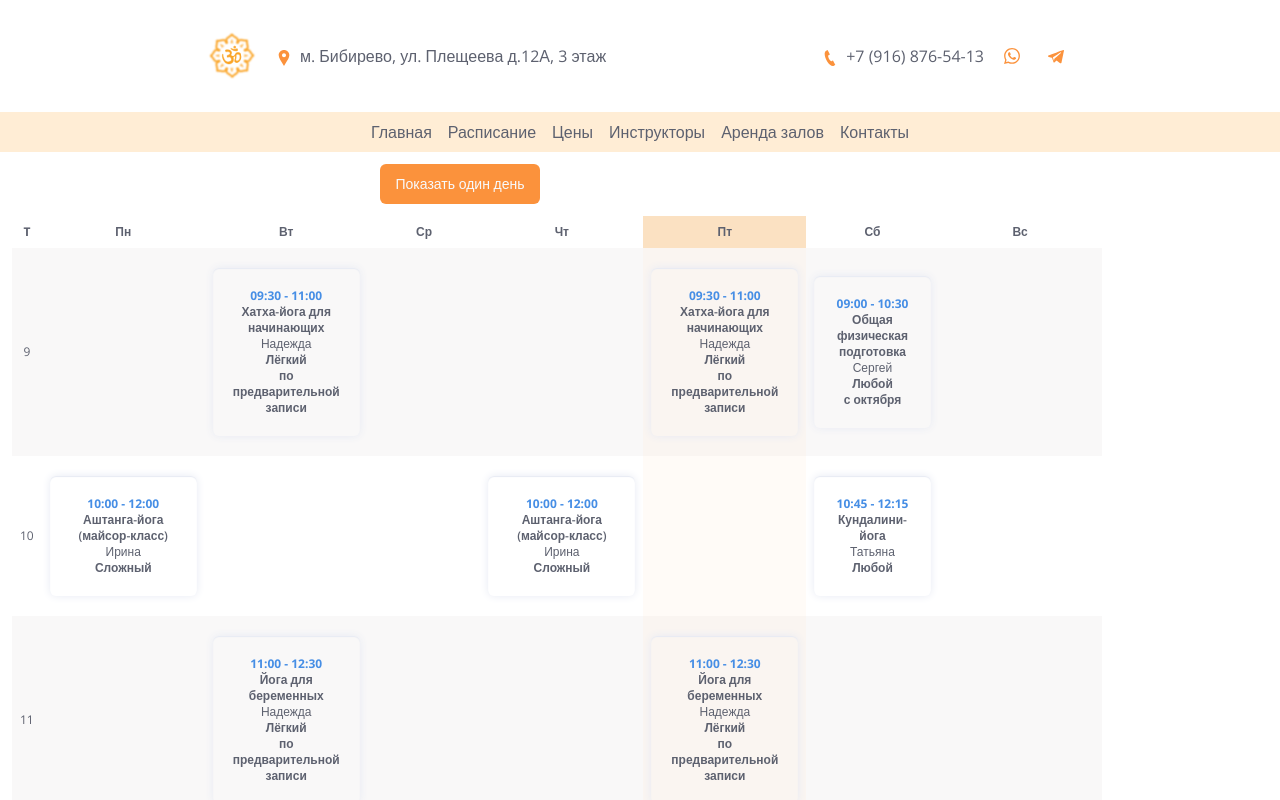
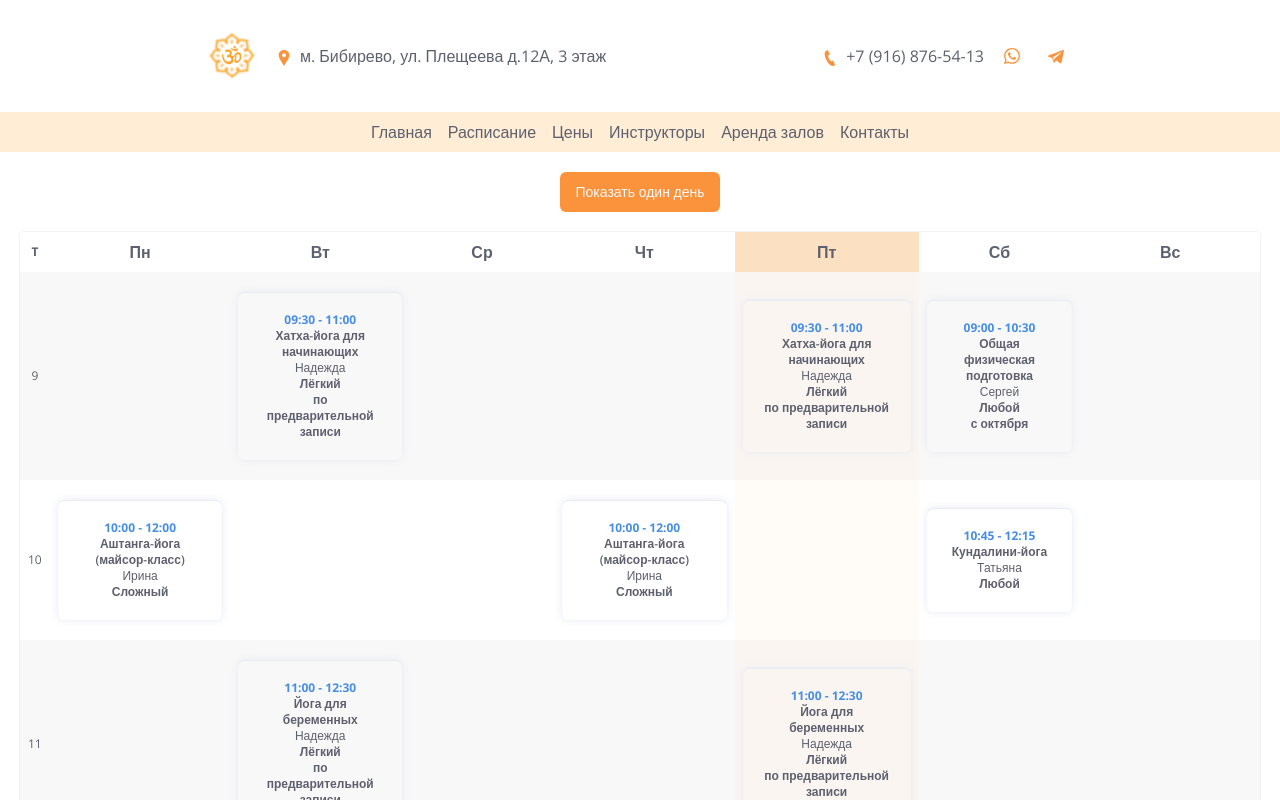
Before and after one commit to walborn/yogaclubom, a Next.js app: page /schedule in a window 1280 px wide. Both pictures are taken after a click on the button "Показать всю неделю". Shown: the top 800 px of the page. Built offline with nearby package versions, Linux system fonts and the light colour scheme.

Commit message:
fix: change styles for schedule

```diff
--- a/app/schedule/page.tsx
+++ b/app/schedule/page.tsx
@@ -22,22 +22,19 @@ const SchedulePage = () => {
   }, [])
 
   if (view === 'day') return (
-    <Container
-      className="text-center m-3"
-      /*title="Расписание | Йога клуб ОМ"*/
-    >
+    <Container className={'text-center p-5'}>
       <Button
-        className="mb-3 bg-brand-400 hover:bg-brand-400/90"
+        className="mb-5 bg-brand-400 hover:bg-brand-400/90"
         onClick={() => setView('week')}
       >
         Показать всю неделю
       </Button>
-      <ul className="grid grid-cols-7 rounded-md mb-2 shadow-[#e7eaf3_0px_1px_1px_inset,#e7eaf3_0px_0px_8px]">
+      <ul className="grid grid-cols-7 rounded-md mb-2 shadow-light">
         {
           weekdays.map((weekday, i) => (
             <li
               key={weekday}
-              className={cn(i === day && 'bg-[#fbe1c2]', 'cursor-pointer inline-block font-semibold p-2')}
+              className={cn(i === day && 'bg-[#fbe1c2]', 'text-base cursor-pointer inline-block font-semibold p-2')}
               onClick={() => setDay(i)}
             >
               {weekday}
@@ -50,7 +47,7 @@ const SchedulePage = () => {
           lessons[day].map((i: any) => (
             <li
               key={i.id}
-              className="p-5 my-3 rounded-md shadow-[#e7eaf3_0px_1px_1px_inset,#e7eaf3_0px_0px_8px]"
+              className="p-5 my-3 rounded-md shadow-light"
             >
               <div className="text-[#468ee5] font-bold">{i.from} - {i.to}</div>
               <div>{i.title}</div>
@@ -65,18 +62,21 @@ const SchedulePage = () => {
     </Container>
   )
   if (view === 'week') return (
-    <Container
-      className="text-center m-3"
-    >
+    <>
+      <Container className="text-center">
         <Button
-        className="mb-3 bg-brand-400 hover:bg-brand-400/90"
+          className="mt-5 bg-brand-400 hover:bg-brand-400/90"
           onClick={() => setView('day')}
         >
         Показать один день
         </Button>
+      </Container>
 
+      <Container
+        className="text-center p-5 max-w-full overflow-x-scroll"
+      >
         <table
-        className="text-xs"
+          className="text-xs rounded shadow-light"
         >
           <thead>
             <tr>
@@ -85,7 +85,7 @@ const SchedulePage = () => {
                 weekdays.map((weekday, i) => (
                   <th
                     key={weekday}
-                  className={cn(i === day && 'bg-[#fbe1c2]', 'cursor-pointer font-semibold p-2')}
+                    className={cn(i === day && 'bg-[#fbe1c2]', 'text-base cursor-pointer font-semibold p-2')}
                     onClick={() => setDay(i)}
                   >
                     {weekday}
@@ -133,8 +133,9 @@ const SchedulePage = () => {
             }
           </tbody>
         </table>
+      </Container>
+    </>
 
-    </Container>
   )
   return <pre>{JSON.stringify(table, null, 4)}</pre>
 }
```
Lines whose indentation alone changed are shown as unchanged.
